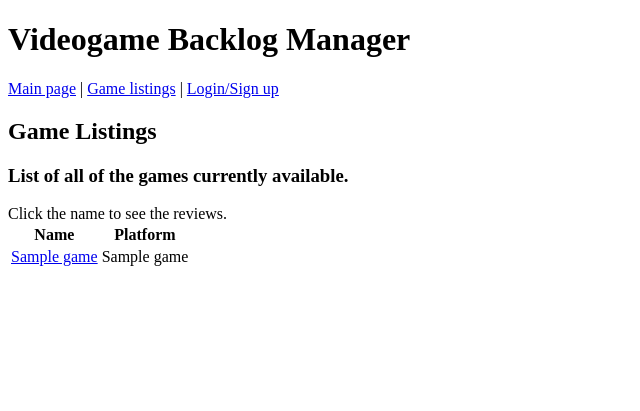
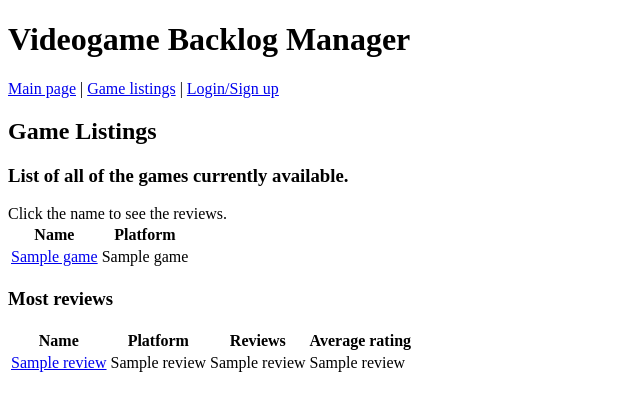
Before and after one commit to kivistoilkka/tsoha-videogame-backlog-manager, a Flask app: template src/templates/listings.html in a window 1280 px wide. Shown: the top 411 px of the page, without its empty margins (0-640 px from the left). Run offline with Flask 2, Linux system fonts and the light colour scheme; the template is opened without the code that fills it: most values are stand-ins (such as "Sample title", 1, 10 or a date in 2020).

Commit message:
Listing of most reviewed games

```diff
--- a/src/routes/routes.py
+++ b/src/routes/routes.py
@@ -88,7 +88,8 @@ def register():
 @app.route("/listings")
 def listings():
     all_games = games.get_visible_games()
-    return render_template("listings.html", games=all_games)
+    reviews = game_reviews.get_review_numbers_averages()
+    return render_template("listings.html", games=all_games, reviews=reviews)
 
 @app.route("/admin")
 def admin():
--- a/src/templates/listings.html
+++ b/src/templates/listings.html
@@ -13,4 +13,16 @@ Click the name to see the reviews.
 </tr>
 {% endfor %}
 </table>
+<h3>Most reviews</h3>
+<table>
+<tr><th>Name</th><th>Platform</th><th>Reviews</th><th>Average rating</th></tr>
+{% for game in reviews %}
+<tr>
+<td><a href="/reviews/{{ game[0] }}">{{ game[1] }}</a></td>
+<td>{{ game[2] }}</td>
+<td>{{ game[3] }}</td>
+<td>{{ game[4] }}</td>
+</tr>
+{% endfor %}
+</table>
 {% endblock %}
```
Also changed, not shown: src/services/game_reviews.py (+10 -0 lines).
